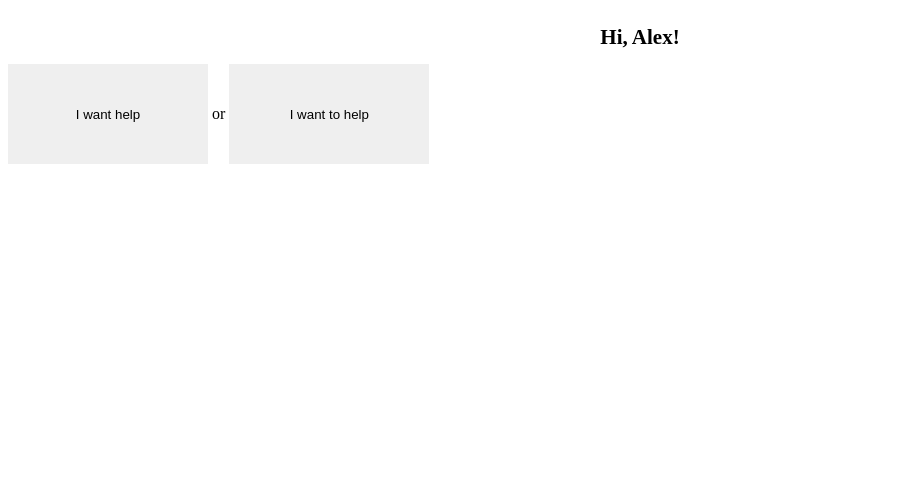
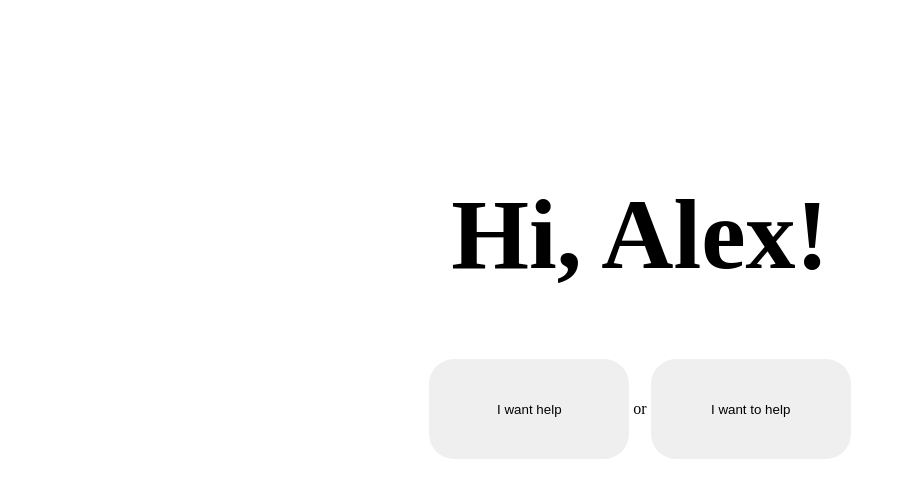
Before and after one commit to andregarivay/LANParty, a Python web app: template templates/main.html in a window 1280 px wide. Shown: the top 498 px of the page, without its empty margins (0-906 px from the left). Run offline with Jinja, Linux system fonts and the light colour scheme; the template is opened without the code that fills it, so the values that code supplies are empty.

Commit message:
CSS Stuff

```diff
--- a/resources/main.css
+++ b/resources/main.css
@@ -1,6 +1,6 @@
 #heading h1 {
     margin-top: 25px;
-    font-size: 21px;
+    font-size: 100px;
     text-align: center;
     animation: fadein 8s;
     -moz-animation: fadein 2s; /* Firefox */
@@ -40,6 +40,19 @@
     }
 }
 
+.border{
+  border-style: inset outset;
+  border-color: green;
+  border-radius: 25px;
+
+}
+
+.middle{
+  margin-left: auto;
+  margin-right: auto;
+  justify-content: center;
+  text-align: center;
+}
 
 
 input[type=submit] {
--- a/templates/main.html
+++ b/templates/main.html
@@ -11,18 +11,27 @@
 
   <body>
 
+<br/>
+<br/>
+<br/>
+<br/>
+<br/>
+<br/>
+<br/>
+<br/>
+
     <div id="heading"><h1> Hi, Alex! </h1></div>
 
-    <div id="frm">
+    <div id="frm" class="middle">
 
     <form method = "get" action = "/chat">
-      <input type = "submit" align="middle" value = "I want help">
+      <input class="border" type = "submit" align="middle" value = "I want help">
     </form>
 
     <p>or</p>
 
     <form method = "get" action = "/login">
-      <input type = "submit"  align="middle" value = "I want to help">
+      <input class="border" type = "submit"  align="middle" value = "I want to help">
     </form>
 
     </div>
```
